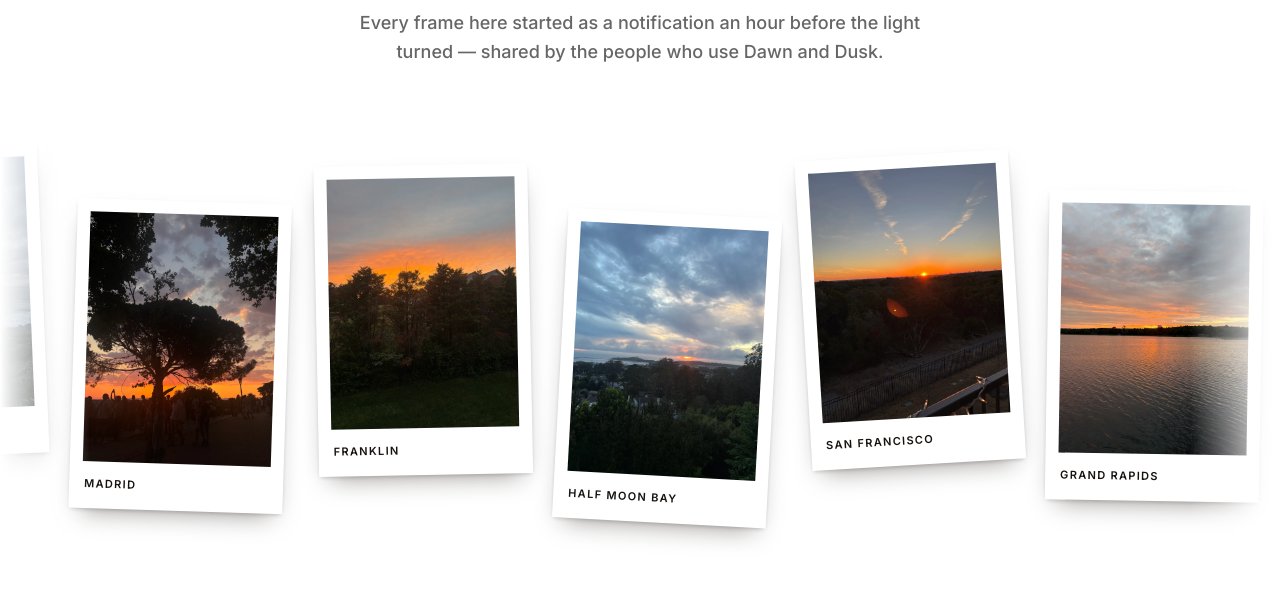
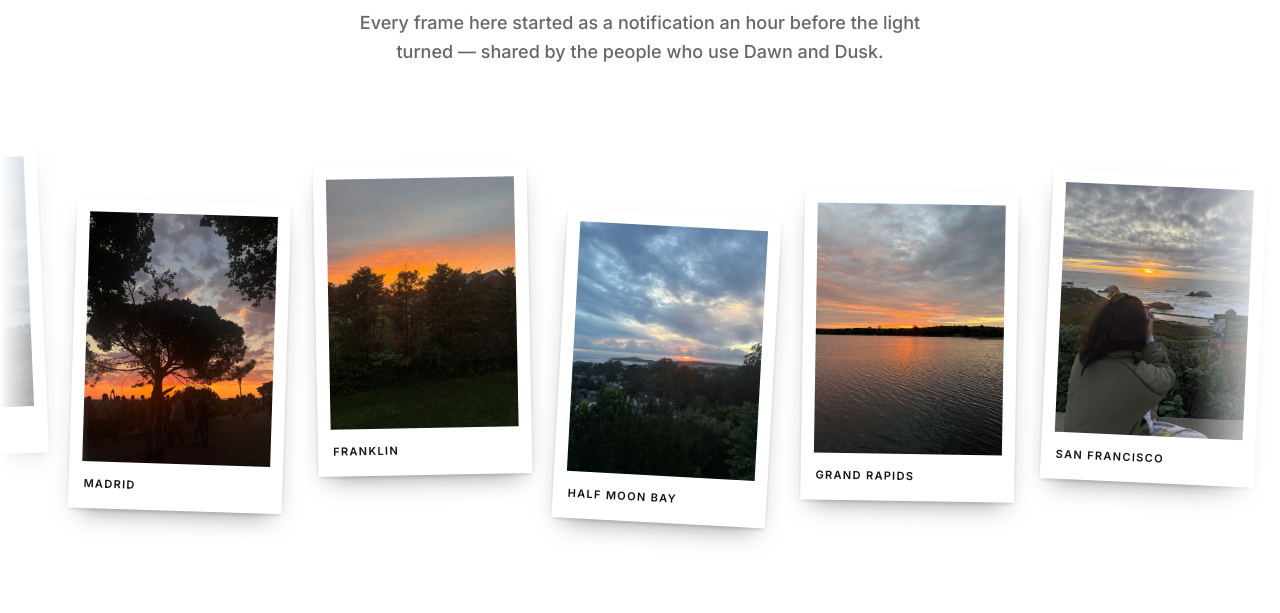
Before and after one commit to lucaspfeiffer/toolsacowboywoulduse.com, a plain HTML site: page index.html in a window 1280 px wide. Shown: the part 1756-2369 px from the top of the page. Drawn offline with nearby package versions, Linux system fonts and the light colour scheme.

Commit message:
home: pull the mislabeled Austin print from the community gallery (#25)
The fifth print was tagged San Francisco but the frame was shot in
Austin — a reverse-geocode miss on the upload. Out of the rotation
entirely: entry, both files, and its hand-set tilt/rise values, so the
eleven remaining keep their exact poses. Drift duration drops
104s -> 95s to hold per-print speed with eleven in the band.

Co-authored-by: Claude Fable 5 <noreply@anthropic.com>

```diff
--- a/index.html
+++ b/index.html
@@ -751,7 +751,7 @@
             align-items: flex-start;
             width: max-content;
             padding: 24px 0 40px 0;
-            animation: gallery-drift 104s linear infinite;
+            animation: gallery-drift 95s linear infinite;
         }
 
         /* Pausing on hover is the only way to look at one frame with a mouse. */
@@ -2175,7 +2175,6 @@
             { slug: '02-madrid', w: 1200, h: 1600, place: 'Madrid', when: 'July 2026' },
             { slug: '03-franklin', w: 1200, h: 1600, place: 'Franklin', when: 'May 2026' },
             { slug: '04-half-moon-bay', w: 1200, h: 1600, place: 'Half Moon Bay', when: 'March 2026' },
-            { slug: '05-san-francisco', w: 1200, h: 1600, place: 'San Francisco', when: 'February 2026' },
             { slug: '06-grand-rapids', w: 1200, h: 1600, place: 'Grand Rapids', when: 'June 2026' },
             { slug: '07-san-francisco', w: 1200, h: 1600, place: 'San Francisco', when: 'February 2026' },
             { slug: '08-aspen', w: 1200, h: 1600, place: 'Aspen', when: 'June 2026' },
@@ -2188,8 +2187,8 @@
         // Hand-set rather than generated: a formula gives the band a visible
         // period, and a table of prints never has one. Index-matched to
         // GALLERY_PHOTOS.
-        const GALLERY_TILT = [-2.4, 1.8, -1.1, 3.1, -3.4, 0.9, 2.6, -1.9, 1.3, -2.8, 2.1, -0.7];
-        const GALLERY_RISE = [0, 54, 18, 66, 8, 44, 26, 60, 4, 50, 22, 62];
+        const GALLERY_TILT = [-2.4, 1.8, -1.1, 3.1, 0.9, 2.6, -1.9, 1.3, -2.8, 2.1, -0.7];
+        const GALLERY_RISE = [0, 54, 18, 66, 44, 26, 60, 4, 50, 22, 62];
 
         function initCommunityGallery() {
             const track = document.getElementById('gallery-track');
@@ -2203,7 +2202,7 @@
             const ARROW_L = '<svg viewBox="0 0 24 24" fill="none" stroke="currentColor" stroke-width="1.8" stroke-linecap="round" stroke-linejoin="round"><path d="M15 18l-6-6 6-6"/></svg>';
             const ARROW_R = '<svg viewBox="0 0 24 24" fill="none" stroke="currentColor" stroke-width="1.8" stroke-linecap="round" stroke-linejoin="round"><path d="M9 18l6-6-6-6"/></svg>';
 
-            // Two passes of the same twelve. The -50% keyframe lands the copy
+            // Two passes of the same eleven. The -50% keyframe lands the copy
             // exactly where the original started, so the loop has no seam.
             track.innerHTML = '';
             for (let pass = 0; pass < 2; pass++) {
@@ -2219,7 +2218,7 @@
                         '</button>';
                     const button = wrap.querySelector('button');
                     // The second pass is a visual duplicate — hide it from screen
-                    // readers rather than reading twelve photos twice, and take it
+                    // readers rather than reading eleven photos twice, and take it
                     // out of the tab order with them, since aria-hidden and a
                     // focusable child contradict each other.
                     if (pass === 1) {
```
Also changed, not shown: images/gallery/05-san-francisco-thumb.webp (deleted), images/gallery/05-san-francisco.webp (deleted).
